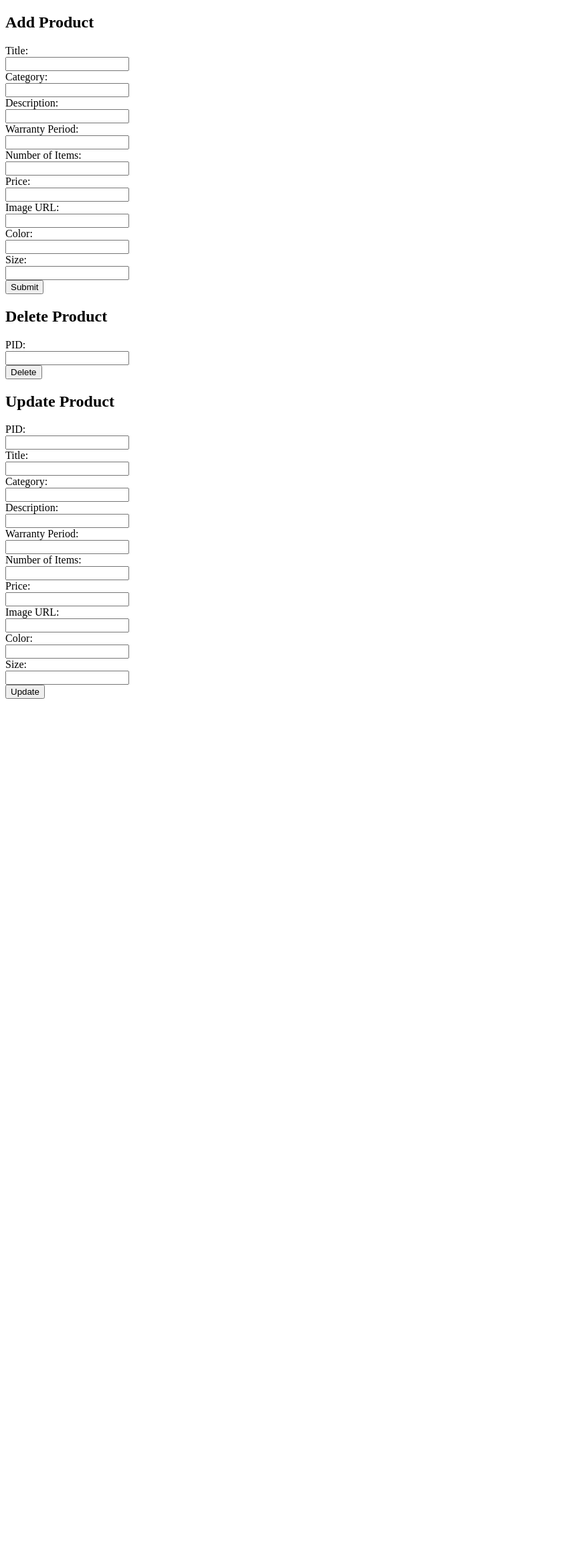
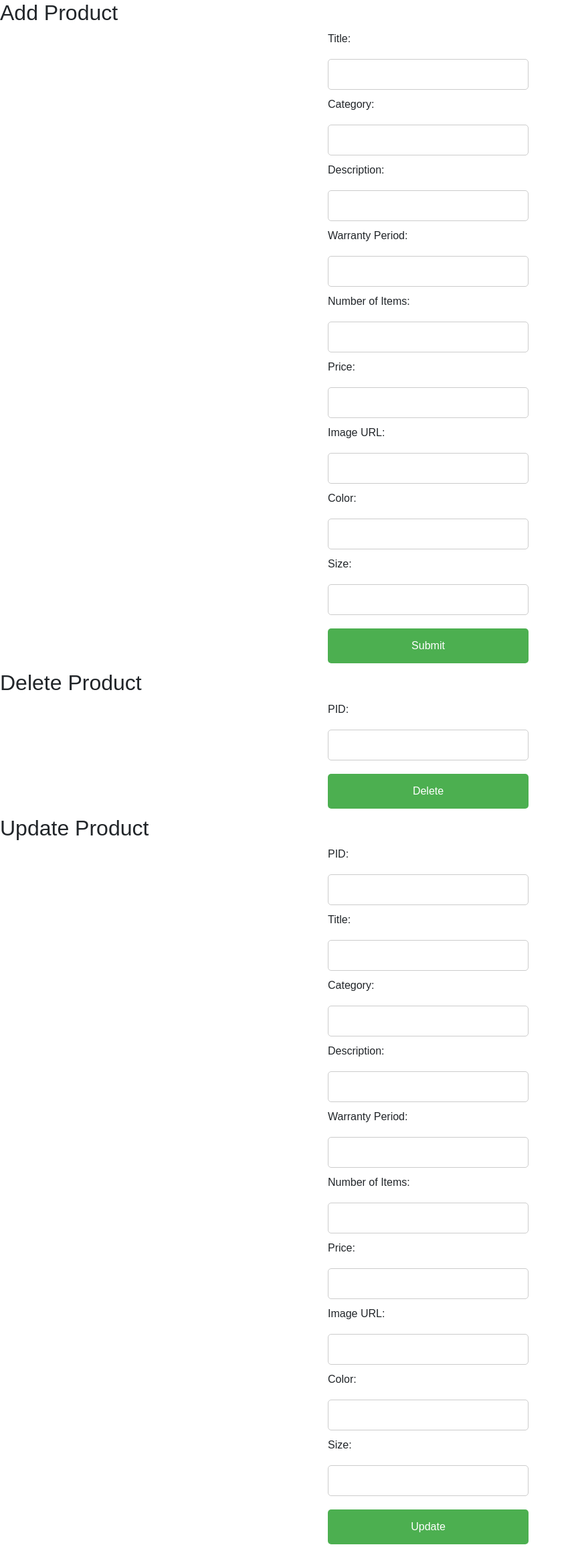
Before and after one commit to Veronica-Void/CSET180Final-EcommerceDupe, a Flask app: page /add_products in a window 1280 px wide. Shown: the whole page at 67% size, without its empty margins (0-852 px from the left). Before the commit the page ends 1043 px from the top, so only its background shows below. Run offline with Flask 3, Linux system fonts and the light colour scheme; some libraries are stand-ins or nearby versions.

Commit message:
Added some css to add_product page

```diff
--- a/templates/add_products.html
+++ b/templates/add_products.html
@@ -1,5 +1,6 @@
 <!DOCTYPE html>
 <html>
+  <link href="https://stackpath.bootstrapcdn.com/bootstrap/4.5.0/css/bootstrap.min.css" rel="stylesheet">
 <body>
 
 <h2>Add Product</h2>
@@ -57,7 +58,44 @@
   <label for="size">Size:</label><br>
   <input type="text" id="size" name="size"><br>
   <input type="submit" value="Update">
+  <style>
+    body {
+        font-family: Arial, sans-serif;
+    }
+    form {
+        max-width: 300px;
+        margin: 0 auto;
+    }
+    input[type="text"],
+    input[type="password"] {
+        width: 100%;
+        padding: 10px;
+        margin: 10px 0;
+        border: 1px solid #ccc;
+        border-radius: 5px;
+    }
+    input[type="submit"] {
+        width: 100%;
+        background-color: #4CAF50;
+        color: white;
+        padding: 14px 20px;
+        margin: 10px 0;
+        border: none;
+        border-radius: 5px;
+        cursor: pointer;
+    }
+    input[type="submit"]:hover {
+        background-color: #45a049;
+    }
+    .error {
+        color: red;
+        font-size: 14px;
+        margin-top: 5px;
+    }
+</style>
 
+  <script src="https://code.jquery.com/jquery-3.5.1.slim.min.js"></script>
+  <script src="https://stackpath.bootstrapcdn.com/bootstrap/4.5.0/js/bootstrap.min.js"></script>
 
 </body>
 </html>
```
